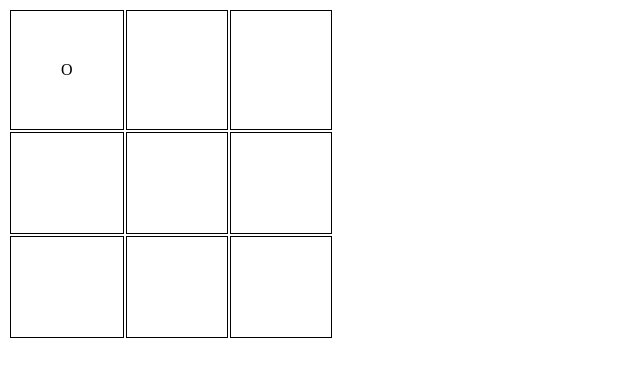
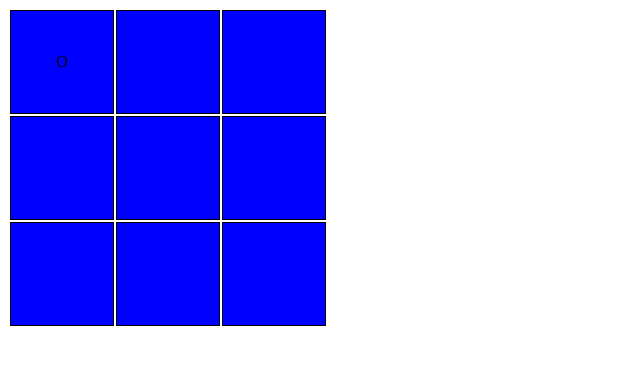
Before and after one commit to scmwalsh/TicTacToe, a plain HTML site: page index.html in a window 1280 px wide. Both pictures are taken after a click on the element 61 px from the left and 61 px from the top of the page. Shown: the whole page, without its empty margins (0-640 px from the left). Drawn offline with nearby package versions, Linux system fonts and the light colour scheme.

Commit message:
added styling and javascript

```diff
--- a/tt.css
+++ b/tt.css
@@ -1,9 +1,21 @@
 
 td {
 border: 1px solid #000;
-padding: 50px;
+transition: transform 2s ease-in-out, background-color 2s;
+background-color: blue;
+width: 100px;
+height: 100px;
 }
 
 tbody {
 	text-align: center;
 }
+
+.active {
+	-webkit-transform: rotateY(180deg);
+	transform: rotateY(180deg);
+}
+
+td:hover {
+	background-color: cyan;
+}
--- a/tt.js
+++ b/tt.js
@@ -9,6 +9,7 @@ $(document).ready(function() {
       } else {
           $(this).html('O');
       }
+      this.classList.add("active");
       // check for winner
       checkForWinner();
       $(this).off('click');
@@ -26,7 +27,7 @@ $(document).ready(function() {
             gameEnd();
             alert(firstMove + " Wins!")
             return;
-          }
+          };
 
       };
       checkForTieGame();
```
